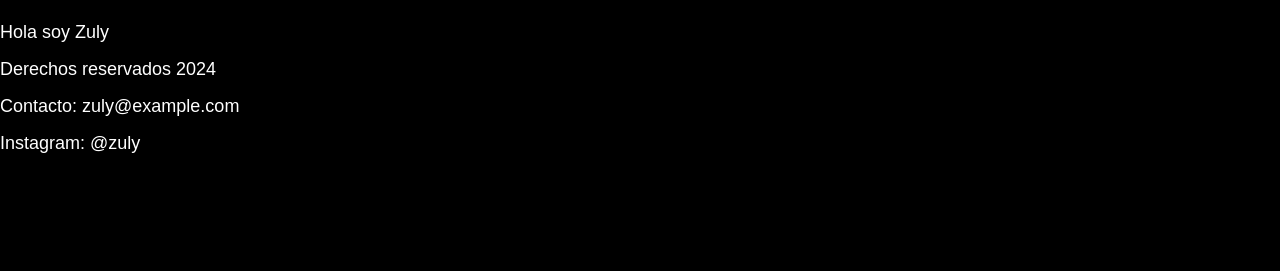
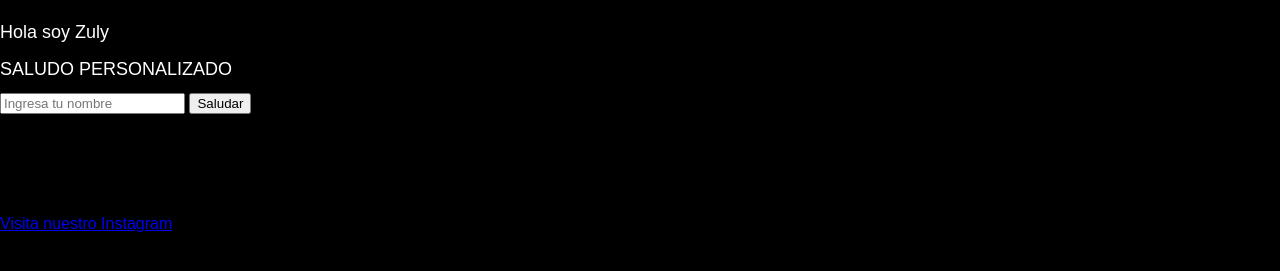
Before and after one commit to ZulySantana/ProyectoPublicar, a plain HTML site: page index.html in a window 1280 px wide. Shown: the part 101-372 px from the top of the page. Drawn offline with Linux system fonts and the light colour scheme.

Commit message:
agregue body el contenedor para saludo

```diff
--- a/index.html
+++ b/index.html
@@ -5,21 +5,27 @@
     <meta name="viewport" content="width=device-width, initial-scale=1.0">
     <title>Document</title>
     <link rel="stylesheet" href="css/bienvenidos.css">
-    <script src="js/bienvenidos.js" defer></script>
+    <script src="css/bienvenidos.js" defer></script>
 </head>
 <body>
     <header>
         <h1>Bienvenidos a mi página web para GITHUB</h1>
     </header>
     <main>
+        <div class="contenedor">
         <p>Hola soy Zuly </p>
-
-
+        <p>SALUDO PERSONALIZADO</p>
+        <input type="text" id="nombre" placeholder="Ingresa tu nombre">
+        <button id="saludar">Saludar</button>
+        <h2 id="resultado"></h2>
+        </div>
     </main>
     <footer>
-        <p>Derechos reservados 2024</p>
-        <p>Contacto: zuly@example.com</p>
-        <p>Instagram: @zuly</p>
+        <div class="footer-content">
+        <h3>Derechos reservados 2026</h3>
+        <h3 >Contacto: zuly@example.com</h3>
+        <a href="https://www.instagram.com/accounts/login/">Visita nuestro Instagram</a>
+    </div>
     </footer>
 </body>
 </html>
```
